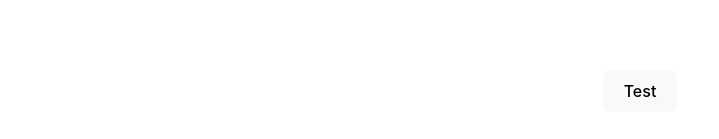
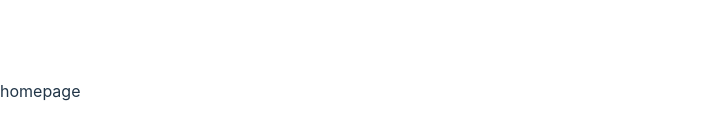
Before and after one commit to cementix/mern-food-ordering-app, a React (Vite) app in the folder frontend/: page / in a window 1280 px wide. Shown: the part 309-448 px from the top of the page, without its empty margins (0-719 px from the left). Built offline with nearby package versions, Linux system fonts and the light colour scheme.

Commit message:
basic routes setup

```diff
--- a/frontend/package.json
+++ b/frontend/package.json
@@ -16,6 +16,7 @@
     "clsx": "^2.1.1",
     "react": "^18.3.1",
     "react-dom": "^18.3.1",
+    "react-router-dom": "^6.26.0",
     "tailwind-merge": "^2.5.2",
     "tailwindcss-animate": "^1.0.7"
   },
--- /dev/null
+++ b/frontend/src/AppRoutes.tsx
@@ -0,0 +1,13 @@
+import { Navigate, Route, Routes } from "react-router-dom";
+
+const AppRoutes = () => {
+  return (
+    <Routes>
+      <Route path="/" element={<span>homepage</span>} />
+      <Route path="/user-profile" element={<span>user profile page</span>} />
+      <Route path="*" element={<Navigate to="/" />} />
+    </Routes>
+  );
+};
+
+export default AppRoutes;
--- a/frontend/src/main.tsx
+++ b/frontend/src/main.tsx
@@ -1,10 +1,13 @@
-import { StrictMode } from 'react'
-import { createRoot } from 'react-dom/client'
-import App from './App.tsx'
-import './index.css'
+import { StrictMode } from "react";
+import { createRoot } from "react-dom/client";
+import { BrowserRouter as Router } from "react-router-dom";
+import AppRoutes from "./AppRoutes";
+import "./index.css";
 
-createRoot(document.getElementById('root')!).render(
+createRoot(document.getElementById("root")!).render(
   <StrictMode>
-    <App />
-  </StrictMode>,
-)
+    <Router>
+      <AppRoutes />
+    </Router>
+  </StrictMode>
+);
```
Also changed, not shown: 2 other files (tests, documents, lock files or other folders).
